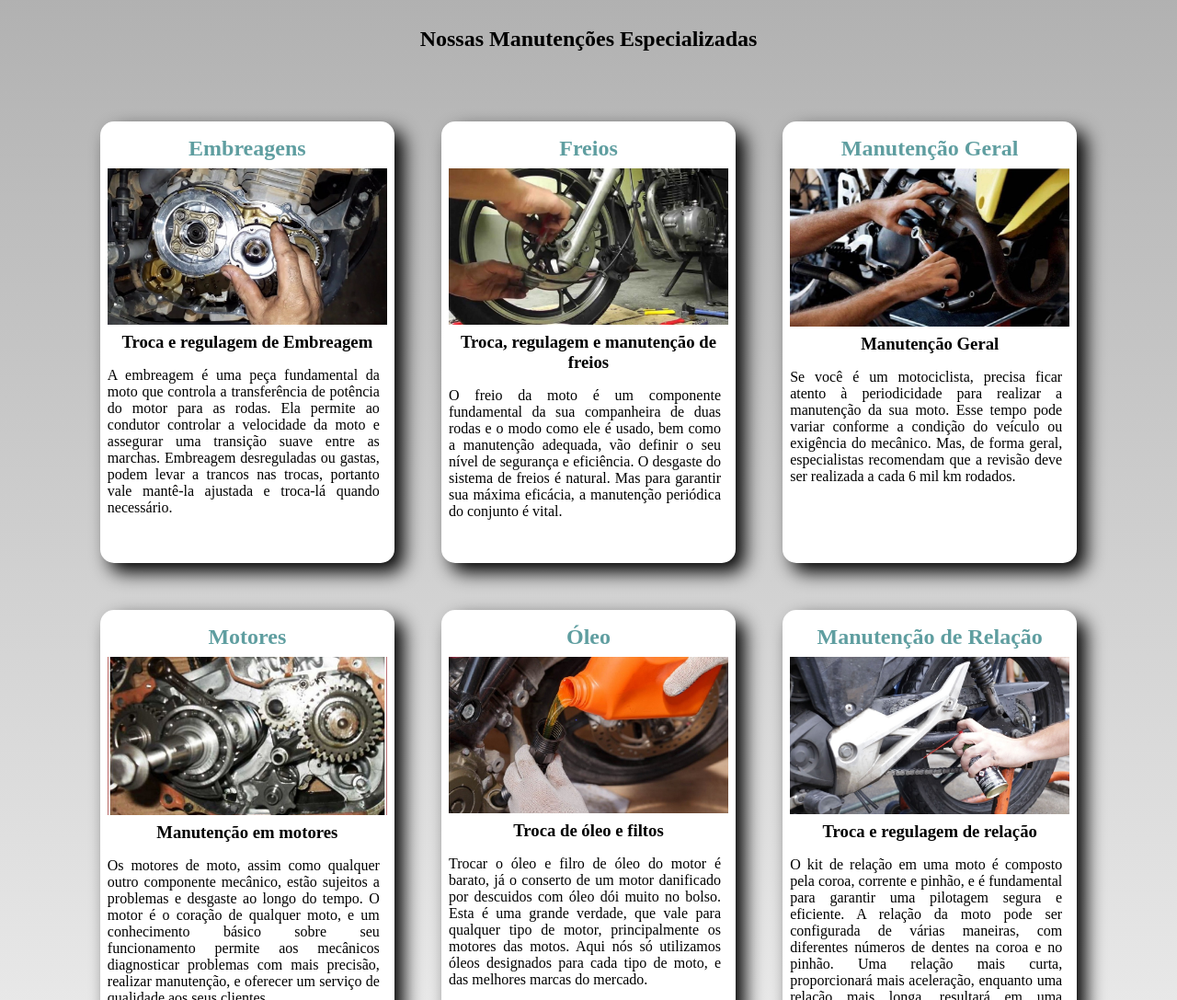
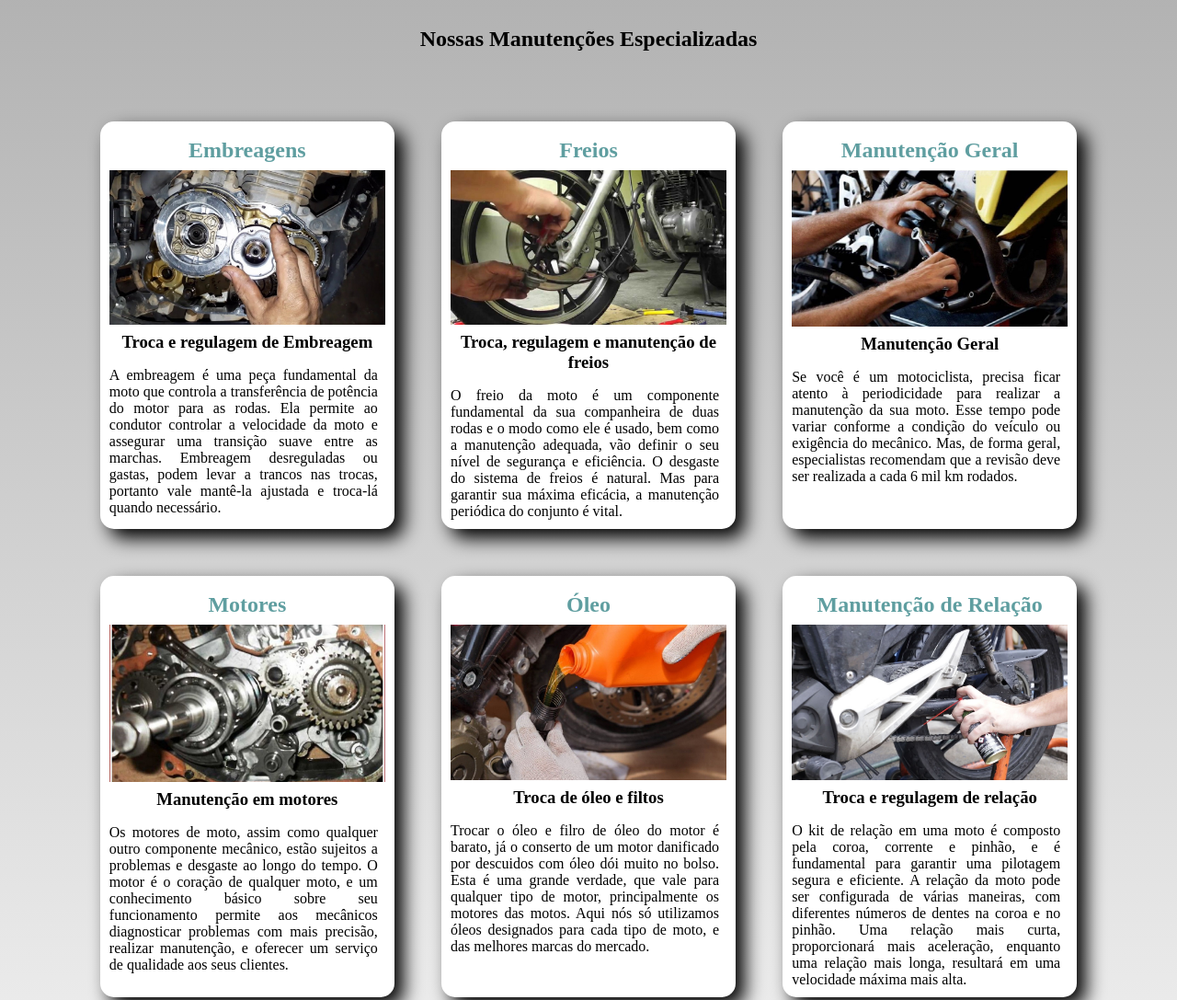
Before and after one commit to Alexandre-Donizeti-Augusto-Marques/Oficina-Bil-Motos, a plain HTML site: page index.html in a window 1280 px wide. Shown: the part 981-2068 px from the top of the page at 92% size. Drawn offline with Linux system fonts and the light colour scheme.

Commit message:
corrindo cards final

```diff
--- a/style.css
+++ b/style.css
@@ -296,11 +296,12 @@ header {
     display: flex;
     background-color: #fff;
     width: 20rem;
-    height: 30rem;
+    height: auto;
     border-radius: 15px;
     box-shadow: 10px 10px 20px black;
     margin: 2%;
     justify-content: center;
+    padding: 2px;
 
 
 }
```
